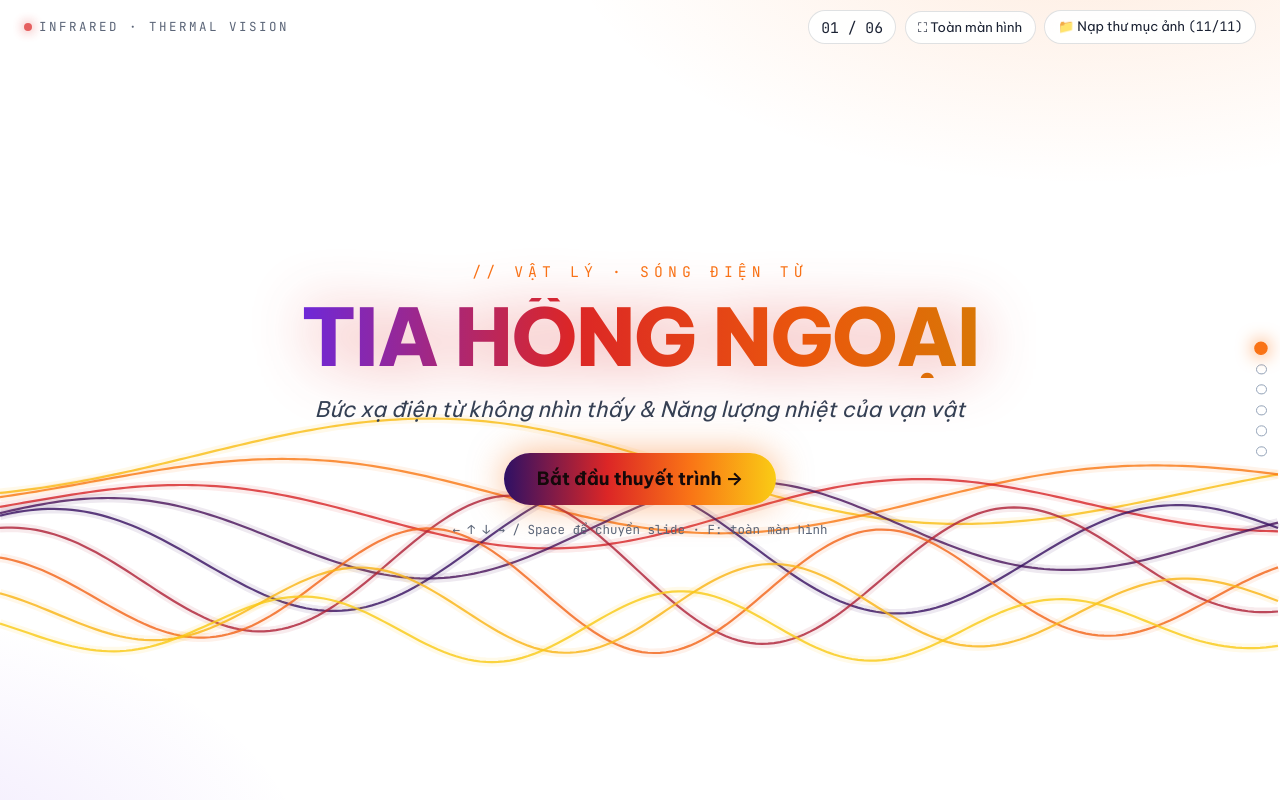
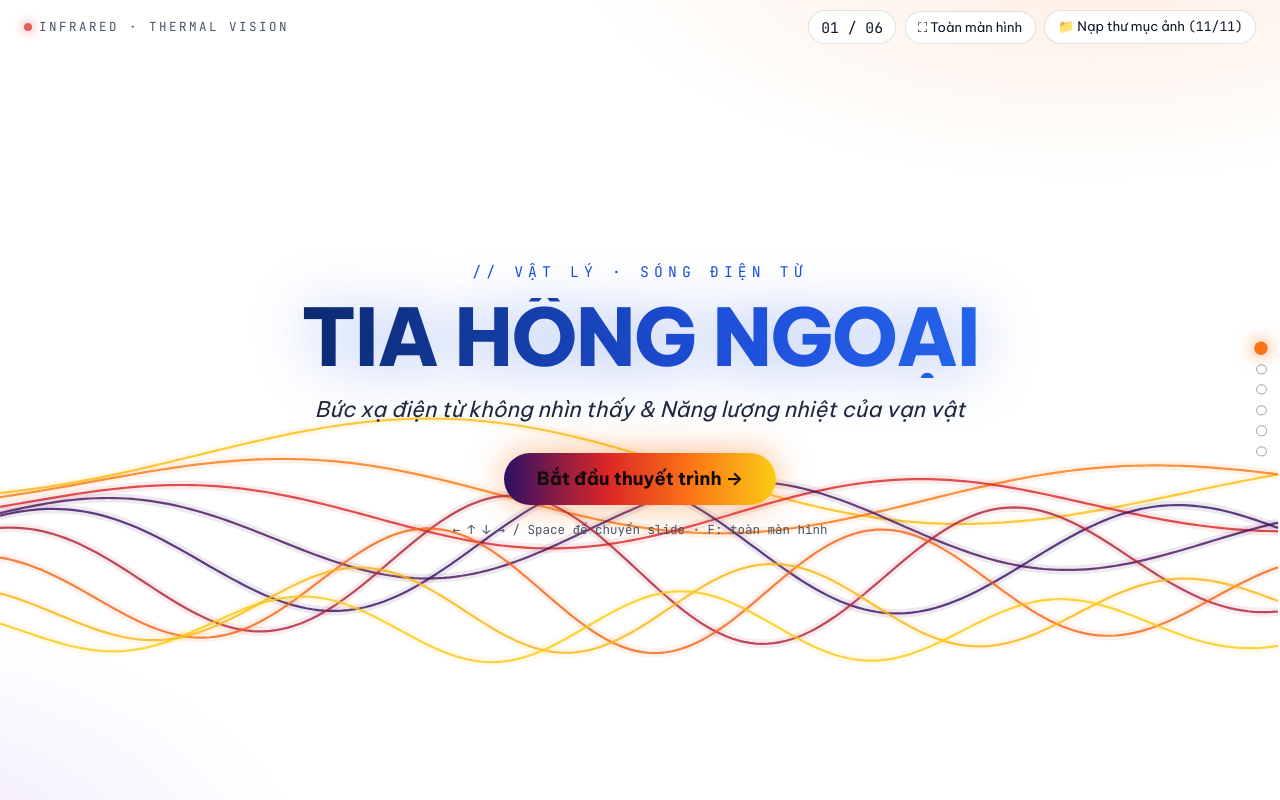
Before and after one commit to son2k104/thuyettrinhvatly, a plain HTML site: page index.html in a window 1280 px wide. Drawn offline with Linux system fonts and the light colour scheme; animation ran at ten frames a second.

Commit message:
upload web code

```diff
--- a/index.html
+++ b/index.html
@@ -13,8 +13,8 @@
    ===================================================================== */
 :root{
   --bg:#FFFFFF; --purple:#2E1065; --red:#DC2626; --orange:#F97316; --yellow:#FACC15;
-  --text:#1B2233; --muted:#5B6578; --ok:#22C55E; --bad:#EF4444;
-  --glass:rgba(255,255,255,.92); --glass-b:rgba(15,23,42,.13); --thermal-text:linear-gradient(90deg,#6D28D9,#DC2626 45%,#EA580C 80%,#D97706); --ink-hot:#C2410C;
+  --text:#0F172A; --muted:#475569; --ok:#22C55E; --bad:#EF4444;
+  --glass:rgba(255,255,255,.92); --glass-b:rgba(15,23,42,.13); --thermal-text:linear-gradient(90deg,#0B2A6F,#1D4ED8); --ink-hot:#1D4ED8;
   --thermal:linear-gradient(90deg,#2E1065,#DC2626 38%,#F97316 68%,#FACC15);
   --sans:'Be Vietnam Pro',system-ui,-apple-system,'Segoe UI',Roboto,sans-serif;
   --mono:'JetBrains Mono',ui-monospace,Consolas,monospace;
@@ -56,7 +56,7 @@ button{font:inherit;color:inherit;cursor:pointer}
 #counter{font-family:var(--mono);font-size:1.00rem;padding:.35rem .8rem;border-radius:99px;background:var(--glass);border:1px solid var(--glass-b)}
 .tbtn{font-size:0.89rem;padding:.4rem .85rem;border-radius:99px;background:var(--glass);border:1px solid var(--glass-b);transition:.2s;backdrop-filter:blur(10px)}
 .tbtn:hover{border-color:var(--orange);box-shadow:0 0 1rem rgba(249,115,22,.35)}
-.tbtn.warn{border-color:#D97706;color:#B45309}
+.tbtn.warn{border-color:#1D4ED8;color:#1D4ED8}
 .dots{position:fixed;right:.9rem;top:50%;transform:translateY(-50%);z-index:50;display:flex;flex-direction:column;gap:.7rem}
 .dots button{width:.7rem;height:.7rem;border-radius:50%;border:1.5px solid var(--muted);background:transparent;padding:0;transition:.25s}
 .dots button.on{background:var(--orange);border-color:var(--orange);box-shadow:0 0 .9rem var(--orange);transform:scale(1.35)}
@@ -78,10 +78,10 @@ input[type=range]::-moz-range-thumb{width:1.2rem;height:1.2rem;border-radius:50%
 #s1{align-items:center;justify-content:center;text-align:center;padding:0}
 #s1 canvas{position:absolute;inset:0;width:100%;height:100%}
 #s1 .hero{position:relative;z-index:2;display:flex;flex-direction:column;align-items:center;gap:1.1rem}
-.hero .tag{font-family:var(--mono);letter-spacing:.35em;font-size:1.00rem;color:var(--orange)}
-.hero h1{font-size:5.4rem;font-weight:800;line-height:1;letter-spacing:-.02em;background:linear-gradient(90deg,#6D28D9,#DC2626 40%,#EA580C 75%,#D97706);-webkit-background-clip:text;background-clip:text;color:transparent;filter:drop-shadow(0 .3rem 1.2rem rgba(249,115,22,.35));animation:glow 3.2s ease-in-out infinite}
-@keyframes glow{50%{filter:drop-shadow(0 .3rem 2rem rgba(220,38,38,.45))}}
-.hero p.sub{font-size:1.46rem;font-style:italic;color:#334155;max-width:48rem}
+.hero .tag{font-family:var(--mono);letter-spacing:.35em;font-size:1.00rem;color:#1D4ED8}
+.hero h1{font-size:5.4rem;font-weight:800;line-height:1;letter-spacing:-.02em;background:linear-gradient(90deg,#0B2A6F,#1D4ED8 60%,#2563EB);-webkit-background-clip:text;background-clip:text;color:transparent;filter:drop-shadow(0 .3rem 1.2rem rgba(29,78,216,.28));animation:glow 3.2s ease-in-out infinite}
+@keyframes glow{50%{filter:drop-shadow(0 .3rem 2rem rgba(29,78,216,.4))}}
+.hero p.sub{font-size:1.46rem;font-style:italic;color:#1E293B;max-width:48rem}
 .hero .go{margin-top:.8rem;font-size:1.24rem;font-weight:700;padding:.85rem 2.2rem;border-radius:99px;border:none;color:#14090a;background:var(--thermal);box-shadow:0 0 2.4rem rgba(249,115,22,.5);transition:.25s}
 .hero .go:hover{transform:translateY(-2px) scale(1.04);box-shadow:0 0 3.6rem rgba(250,204,21,.7)}
 .hero .hint{font-family:var(--mono);font-size:0.85rem;color:var(--muted)}
@@ -191,7 +191,7 @@ input[type=range]::-moz-range-thumb{width:1.2rem;height:1.2rem;border-radius:50%
 .score{font-family:var(--mono);color:var(--ink-hot);font-size:1.18rem}
 .result{text-align:center;display:flex;flex-direction:column;gap:.8rem;align-items:center;padding:1rem}
 .result .big{font-size:5rem;font-weight:800;font-family:var(--mono);background:var(--thermal-text);-webkit-background-clip:text;background-clip:text;color:transparent;line-height:1}
-.result p{font-size:1.30rem;color:#334155}
+.result p{font-size:1.30rem;color:#1E293B}
 
 /* ---- Tinh chỉnh sau khi tăng cỡ chữ ---- */
 .switch{white-space:nowrap;flex:none}
@@ -206,6 +206,10 @@ input[type=range]::-moz-range-thumb{width:1.2rem;height:1.2rem;border-radius:50%
 
 .cv{background:#0B0F19;border-color:rgba(15,23,42,.25)}
 .prop svg{background:#0B0F19}
+
+/* Màu chữ chủ đạo: xanh đen + xanh dương đậm (đổi --ink-hot / --thermal-text ở :root để chỉnh) */
+.slide-head h2,.result .big{background:var(--thermal-text);-webkit-background-clip:text;background-clip:text;color:transparent}
+.kicker,.fact b,.hot{color:var(--ink-hot)}
 </style>
 </head>
 <body>
--- a/style.css
+++ b/style.css
@@ -3,8 +3,8 @@
    ===================================================================== */
 :root{
   --bg:#FFFFFF; --purple:#2E1065; --red:#DC2626; --orange:#F97316; --yellow:#FACC15;
-  --text:#1B2233; --muted:#5B6578; --ok:#22C55E; --bad:#EF4444;
-  --glass:rgba(255,255,255,.92); --glass-b:rgba(15,23,42,.13); --thermal-text:linear-gradient(90deg,#6D28D9,#DC2626 45%,#EA580C 80%,#D97706); --ink-hot:#C2410C;
+  --text:#0F172A; --muted:#475569; --ok:#22C55E; --bad:#EF4444;
+  --glass:rgba(255,255,255,.92); --glass-b:rgba(15,23,42,.13); --thermal-text:linear-gradient(90deg,#0B2A6F,#1D4ED8); --ink-hot:#1D4ED8;
   --thermal:linear-gradient(90deg,#2E1065,#DC2626 38%,#F97316 68%,#FACC15);
   --sans:'Be Vietnam Pro',system-ui,-apple-system,'Segoe UI',Roboto,sans-serif;
   --mono:'JetBrains Mono',ui-monospace,Consolas,monospace;
@@ -46,7 +46,7 @@ button{font:inherit;color:inherit;cursor:pointer}
 #counter{font-family:var(--mono);font-size:1.00rem;padding:.35rem .8rem;border-radius:99px;background:var(--glass);border:1px solid var(--glass-b)}
 .tbtn{font-size:0.89rem;padding:.4rem .85rem;border-radius:99px;background:var(--glass);border:1px solid var(--glass-b);transition:.2s;backdrop-filter:blur(10px)}
 .tbtn:hover{border-color:var(--orange);box-shadow:0 0 1rem rgba(249,115,22,.35)}
-.tbtn.warn{border-color:#D97706;color:#B45309}
+.tbtn.warn{border-color:#1D4ED8;color:#1D4ED8}
 .dots{position:fixed;right:.9rem;top:50%;transform:translateY(-50%);z-index:50;display:flex;flex-direction:column;gap:.7rem}
 .dots button{width:.7rem;height:.7rem;border-radius:50%;border:1.5px solid var(--muted);background:transparent;padding:0;transition:.25s}
 .dots button.on{background:var(--orange);border-color:var(--orange);box-shadow:0 0 .9rem var(--orange);transform:scale(1.35)}
@@ -68,10 +68,10 @@ input[type=range]::-moz-range-thumb{width:1.2rem;height:1.2rem;border-radius:50%
 #s1{align-items:center;justify-content:center;text-align:center;padding:0}
 #s1 canvas{position:absolute;inset:0;width:100%;height:100%}
 #s1 .hero{position:relative;z-index:2;display:flex;flex-direction:column;align-items:center;gap:1.1rem}
-.hero .tag{font-family:var(--mono);letter-spacing:.35em;font-size:1.00rem;color:var(--orange)}
-.hero h1{font-size:5.4rem;font-weight:800;line-height:1;letter-spacing:-.02em;background:linear-gradient(90deg,#6D28D9,#DC2626 40%,#EA580C 75%,#D97706);-webkit-background-clip:text;background-clip:text;color:transparent;filter:drop-shadow(0 .3rem 1.2rem rgba(249,115,22,.35));animation:glow 3.2s ease-in-out infinite}
-@keyframes glow{50%{filter:drop-shadow(0 .3rem 2rem rgba(220,38,38,.45))}}
-.hero p.sub{font-size:1.46rem;font-style:italic;color:#334155;max-width:48rem}
+.hero .tag{font-family:var(--mono);letter-spacing:.35em;font-size:1.00rem;color:#1D4ED8}
+.hero h1{font-size:5.4rem;font-weight:800;line-height:1;letter-spacing:-.02em;background:linear-gradient(90deg,#0B2A6F,#1D4ED8 60%,#2563EB);-webkit-background-clip:text;background-clip:text;color:transparent;filter:drop-shadow(0 .3rem 1.2rem rgba(29,78,216,.28));animation:glow 3.2s ease-in-out infinite}
+@keyframes glow{50%{filter:drop-shadow(0 .3rem 2rem rgba(29,78,216,.4))}}
+.hero p.sub{font-size:1.46rem;font-style:italic;color:#1E293B;max-width:48rem}
 .hero .go{margin-top:.8rem;font-size:1.24rem;font-weight:700;padding:.85rem 2.2rem;border-radius:99px;border:none;color:#14090a;background:var(--thermal);box-shadow:0 0 2.4rem rgba(249,115,22,.5);transition:.25s}
 .hero .go:hover{transform:translateY(-2px) scale(1.04);box-shadow:0 0 3.6rem rgba(250,204,21,.7)}
 .hero .hint{font-family:var(--mono);font-size:0.85rem;color:var(--muted)}
@@ -181,7 +181,7 @@ input[type=range]::-moz-range-thumb{width:1.2rem;height:1.2rem;border-radius:50%
 .score{font-family:var(--mono);color:var(--ink-hot);font-size:1.18rem}
 .result{text-align:center;display:flex;flex-direction:column;gap:.8rem;align-items:center;padding:1rem}
 .result .big{font-size:5rem;font-weight:800;font-family:var(--mono);background:var(--thermal-text);-webkit-background-clip:text;background-clip:text;color:transparent;line-height:1}
-.result p{font-size:1.30rem;color:#334155}
+.result p{font-size:1.30rem;color:#1E293B}
 
 /* ---- Tinh chỉnh sau khi tăng cỡ chữ ---- */
 .switch{white-space:nowrap;flex:none}
@@ -196,3 +196,7 @@ input[type=range]::-moz-range-thumb{width:1.2rem;height:1.2rem;border-radius:50%
 
 .cv{background:#0B0F19;border-color:rgba(15,23,42,.25)}
 .prop svg{background:#0B0F19}
+
+/* Màu chữ chủ đạo: xanh đen + xanh dương đậm (đổi --ink-hot / --thermal-text ở :root để chỉnh) */
+.slide-head h2,.result .big{background:var(--thermal-text);-webkit-background-clip:text;background-clip:text;color:transparent}
+.kicker,.fact b,.hot{color:var(--ink-hot)}
```
